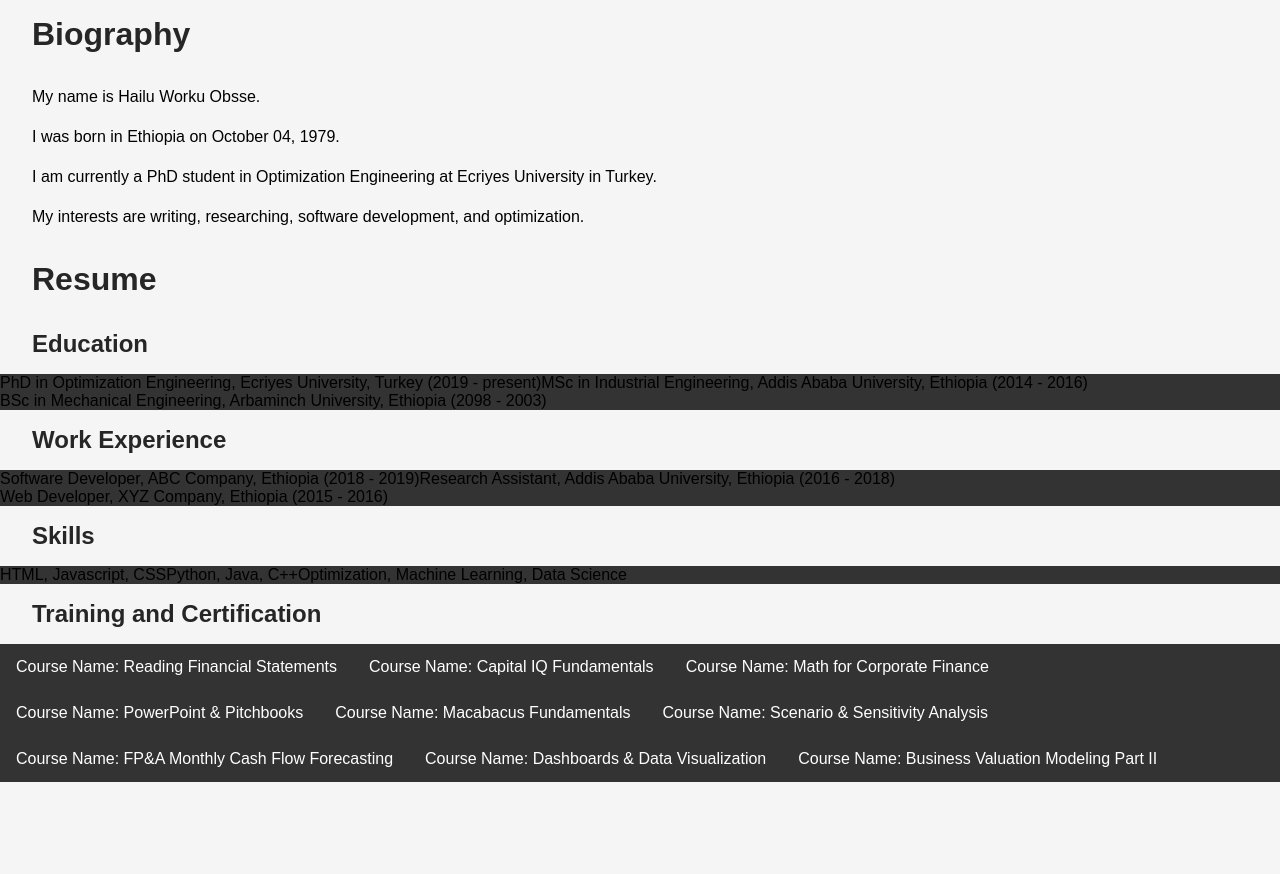
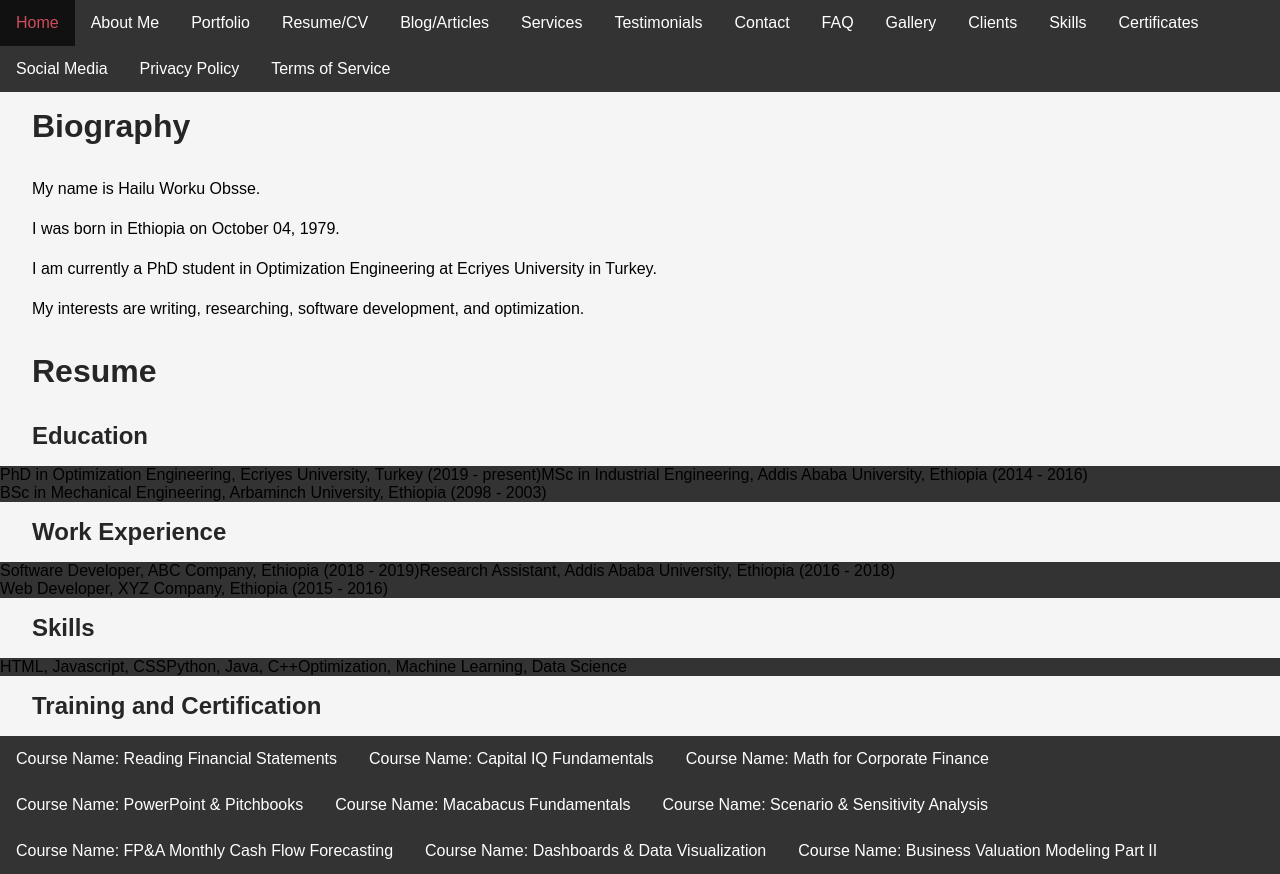
Before and after one commit to hailuworkuobsse/hailuworkuobsse.github.io, a plain HTML site: page index.html in a window 1280 px wide. Before the commit the page ends 800 px from the top, so only its background shows below. Drawn offline with Linux system fonts and the light colour scheme.

Commit message:
Update index.html

```diff
--- a/index.html
+++ b/index.html
@@ -1,4 +1,24 @@
 <link rel="stylesheet" href="Style.css">
+
+<!-- Navigation menu -->
+<ul>
+    <li><a href="#home">Home</a></li>
+    <li><a href="#about">About Me</a></li>
+    <li><a href="#portfolio">Portfolio</a></li>
+    <li><a href="#resume">Resume/CV</a></li>
+    <li><a href="#blog">Blog/Articles</a></li>
+    <li><a href="#services">Services</a></li>
+    <li><a href="#testimonials">Testimonials</a></li>
+    <li><a href="#contact">Contact</a></li>
+    <li><a href="#faq">FAQ</a></li>
+    <li><a href="#gallery">Gallery</a></li>
+    <li><a href="#clients">Clients</a></li>
+    <li><a href="#skills">Skills</a></li>
+    <li><a href="#certificates">Certificates</a></li>
+    <li><a href="#social-media">Social Media</a></li>
+    <li><a href="#privacy-policy">Privacy Policy</a></li>
+    <li><a href="#terms-of-service">Terms of Service</a></li>
+</ul>
 
 
 <div id="biography">
@@ -8,6 +28,9 @@
     <p>I am currently a PhD student in Optimization Engineering at Ecriyes University in Turkey.</p>
     <p>My interests are writing, researching, software development, and optimization.</p>
 </div>
+
+
+
 <div id="resume">
     <h2>Resume</h2>
     <h3>Education</h3>
```
